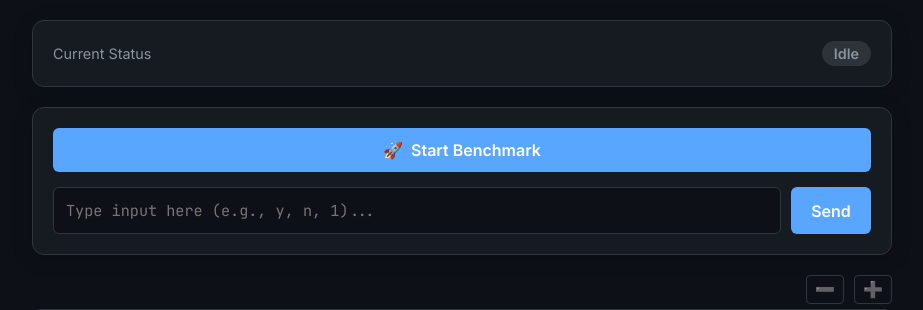
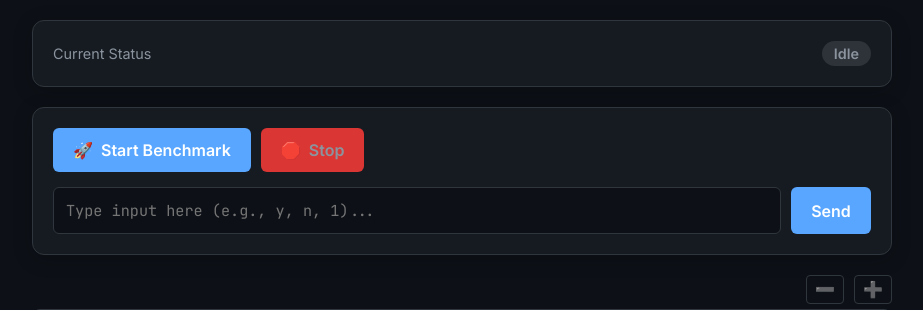
Before and after one commit to viktormoe/jelly-tuner, a Flask app: page / in a window 1280 px wide. Shown: the part 99-409 px from the top of the page, without its empty margins (178-1101 px from the left). Run offline with Flask 3, Linux system fonts and the light colour scheme; data that the repository does not hold is empty.

Commit message:
added stopbutton

```diff
--- a/app.py
+++ b/app.py
@@ -58,6 +58,14 @@ def send_input():
     optimizer.send_input(text)
     return jsonify({"message": "Input sent"})
 
+@app.route('/api/stop', methods=['POST'])
+def stop_benchmark():
+    if state.status != "Running":
+        return jsonify({"error": "Benchmark not running"}), 400
+
+    optimizer.stop_benchmark()
+    return jsonify({"message": "Benchmark stop requested"})
+
 @app.route('/api/status')
 def get_status():
     return jsonify({
--- a/templates/index.html
+++ b/templates/index.html
@@ -270,9 +270,15 @@
         </div>
 
         <div class="card controls">
-            <button id="startBtn" class="btn" onclick="startBenchmark()">
-                <span>🚀</span> Start Benchmark
-            </button>
+            <div style="display: flex; gap: 10px;">
+                <button id="startBtn" class="btn" onclick="startBenchmark()">
+                    <span>🚀</span> Start Benchmark
+                </button>
+                <button id="stopBtn" class="btn" onclick="stopBenchmark()" style="background-color: var(--error-color);"
+                    disabled>
+                    <span>🛑</span> Stop
+                </button>
+            </div>
 
             <div class="input-group">
                 <input type="text" id="consoleInput" placeholder="Type input here (e.g., y, n, 1)..."
@@ -293,6 +299,7 @@
     <script>
         const statusText = document.getElementById('status-text');
         const startBtn = document.getElementById('startBtn');
+        const stopBtn = document.getElementById('stopBtn');
         const logWindow = document.getElementById('log-window');
         let pollingInterval = null;
         let lastLogContent = "";
@@ -315,9 +322,11 @@
             if (data.status === 'Running') {
                 startBtn.disabled = true;
                 startBtn.innerHTML = '<span>⏳</span> Benchmarking...';
+                stopBtn.disabled = false;
             } else {
                 startBtn.disabled = false;
                 startBtn.innerHTML = '<span>🚀</span> Start Benchmark';
+                stopBtn.disabled = true;
             }
 
             if (data.logs && data.logs.length > 0) {
@@ -359,6 +368,17 @@
             }
         }
 
+        async function stopBenchmark() {
+            try {
+                const response = await fetch('/api/stop', { method: 'POST' });
+                if (!response.ok) {
+                    alert("Failed to stop benchmark");
+                }
+            } catch (e) {
+                console.error("Error stopping benchmark:", e);
+            }
+        }
+
         async function sendInput() {
             const inputField = document.getElementById('consoleInput');
             const text = inputField.value;
```
Also changed, not shown: optimizer.py (+8 -0 lines).
